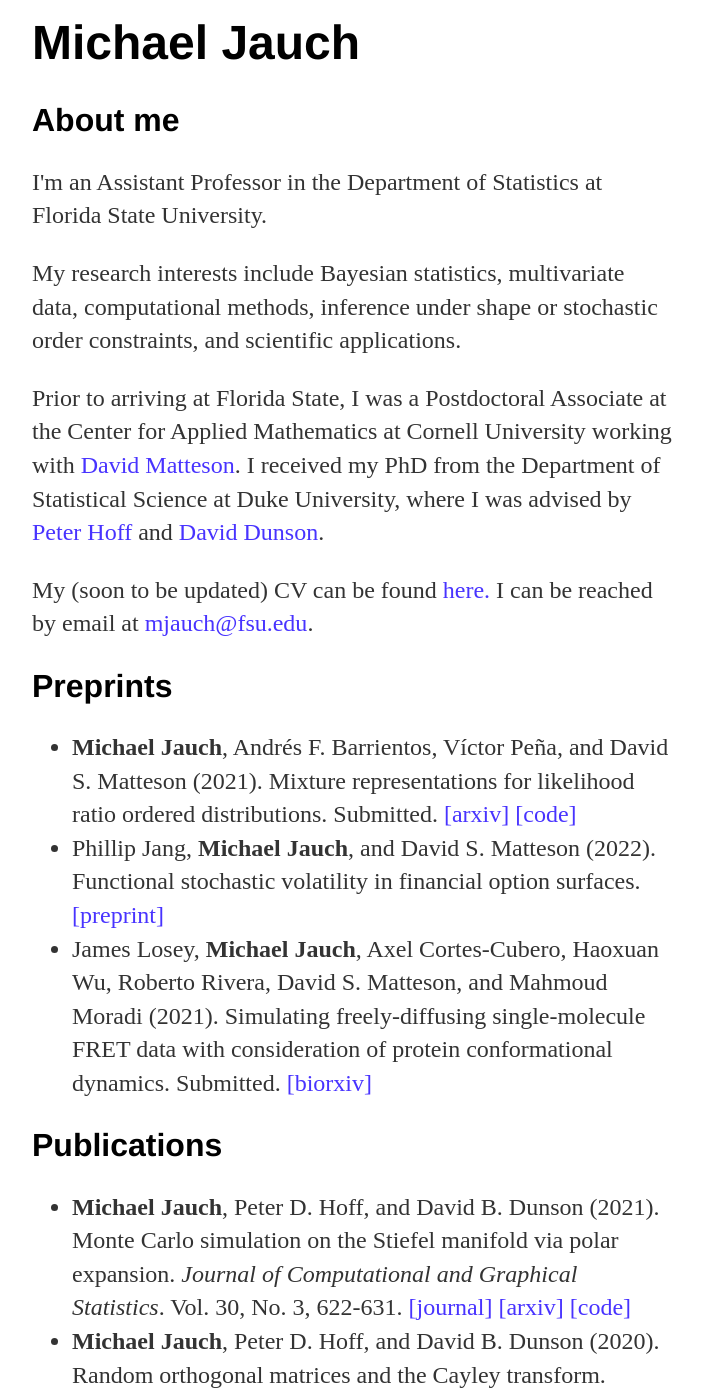
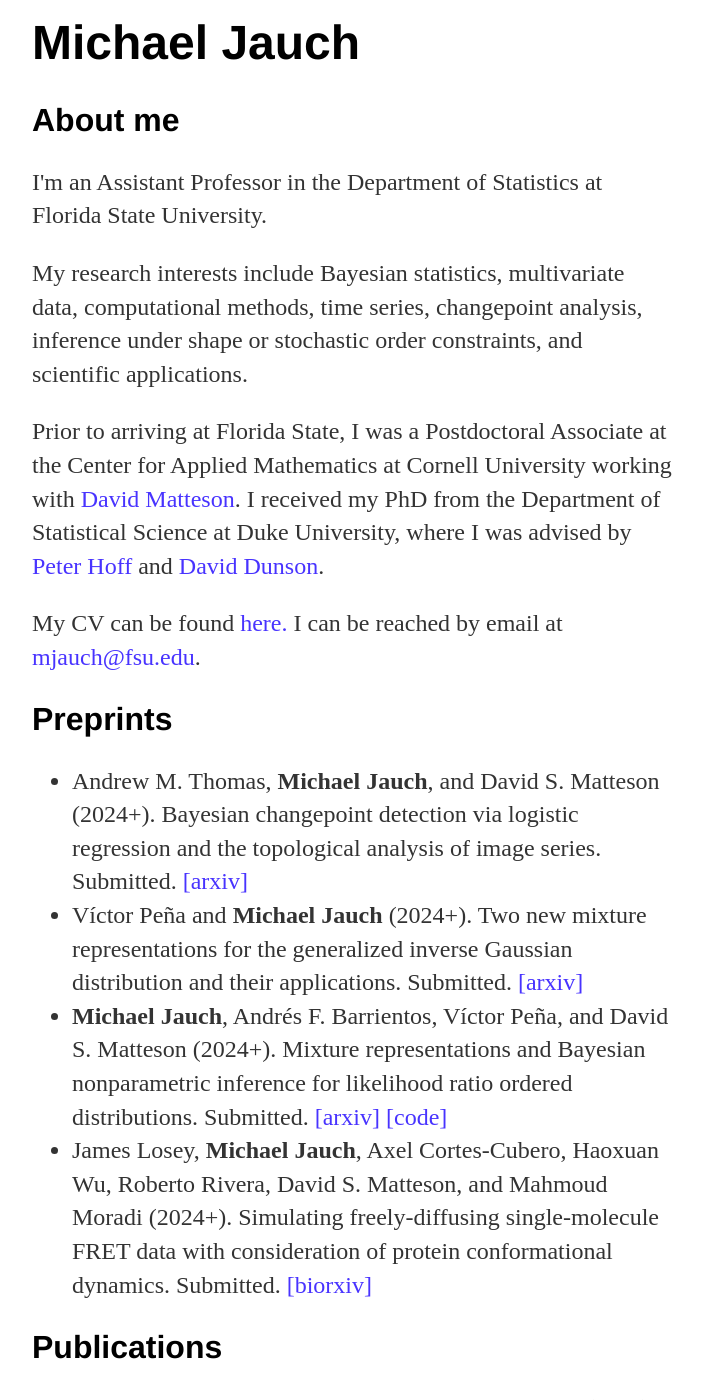
Before and after one commit to michaeljauch/michaeljauch.github.io, a Jekyll site: the page built from index.html, in a window 1280 px wide and 1400 px high, scrolled down 381 px. Shown: the whole window, without its empty margins (288-991 px from the left). Built offline with Jekyll 4.4.1, drawn with Linux system fonts in a browser that asks for light colours; some of the changed text lies outside the part shown.

Commit message:
Updated preprints and papers

```diff
--- a/index.html
+++ b/index.html
@@ -18,7 +18,7 @@ title: Michael Jauch
 
   <p> I'm an Assistant Professor in the Department of Statistics at Florida State University. </p>
 
-  <p> My research interests include Bayesian statistics, multivariate data, computational methods, inference under shape or stochastic order constraints, and scientific applications. </p>
+  <p> My research interests include Bayesian statistics, multivariate data, computational methods, time series, changepoint analysis, inference under shape or stochastic order constraints, and scientific applications. </p>
 
   <p> Prior to arriving at Florida State, I was a Postdoctoral Associate at the Center for Applied Mathematics at Cornell University working with <a href="https://davidsmatteson.com/" style="color:#4833FF;">David Matteson</a>. I received my PhD from the Department of Statistical Science at Duke University, where I was advised by <a href="https://pdhoff.github.io/" style="color:#4833FF;">Peter Hoff</a> and <a href="https://stat.duke.edu/people/david-b-dunson" style="color:#4833FF;">David Dunson</a>. </p>
 
@@ -26,17 +26,21 @@ title: Michael Jauch
 
     <!-- <p>I am particularly interested in multivariate data, time series, functional data, inference under shape or stochastic order constraints, random matrices, computational statistics, and statistical methods for single molecule experiments. </p> -->
 
-	<p>My (soon to be updated) CV can be found <a href="http://michaeljauch.github.io/cv_web.pdf" style="color:#4833FF;">here.</a> I can be reached by email at <a href="mailto:mjauch@fsu.edu" style="color:#4833FF;">mjauch@fsu.edu</a>.<br></p>
+	<p>My CV can be found <a href="http://michaeljauch.github.io/cv_web.pdf" style="color:#4833FF;">here.</a> I can be reached by email at <a href="mailto:mjauch@fsu.edu" style="color:#4833FF;">mjauch@fsu.edu</a>.<br></p>
   <h2>Preprints</h2>
   <ul style="font-size:1.5em; line-height: 1.4em; color: #333;">
-      <li> <b>Michael Jauch</b>, Andrés F. Barrientos, Víctor Peña, and David S. Matteson (2021). Mixture representations for likelihood ratio ordered distributions. Submitted. <a href="https://arxiv.org/abs/2110.04852" style="color:#4833FF;">[arxiv]</a> <a href="https://github.com/michaeljauch/lrmix" style="color:#4833FF;">[code]</a></li>
-      <li> Phillip Jang, <b>Michael Jauch</b>, and David S. Matteson (2022). Functional stochastic volatility in financial option surfaces. <a href="http://michaeljauch.github.io/FSVdraft.pdf" style="color:#4833FF;">[preprint]</a>
+      <li> Andrew M. Thomas, <b>Michael Jauch</b>, and David S. Matteson (2024+). Bayesian changepoint detection via logistic regression and the topological analysis of image series. Submitted. <a href="https://arxiv.org/abs/2401.02917" style="color:#4833FF;">[arxiv]</a>
       </li>
-      <li> James Losey, <b>Michael Jauch</b>, Axel Cortes-Cubero, Haoxuan Wu, Roberto Rivera, David S. Matteson, and Mahmoud Moradi (2021). Simulating freely-diffusing single-molecule FRET data with consideration of protein conformational dynamics. Submitted. <a href="https://www.biorxiv.org/content/10.1101/2021.01.19.427359v2" style="color:#4833FF;">[biorxiv]</a>
+      <li> Víctor Peña and <b>Michael Jauch</b> (2024+). Two new mixture representations for the generalized inverse Gaussian distribution and their applications. Submitted. <a href="https://arxiv.org/abs/2401.00749" style="color:#4833FF;">[arxiv]</a>
+      </li>
+      <li> <b>Michael Jauch</b>, Andrés F. Barrientos, Víctor Peña, and David S. Matteson (2024+). Mixture representations and Bayesian nonparametric inference for likelihood ratio ordered distributions. Submitted. <a href="https://arxiv.org/abs/2110.04852" style="color:#4833FF;">[arxiv]</a> <a href="https://github.com/michaeljauch/lrmix" style="color:#4833FF;">[code]</a></li>
+      <li> James Losey, <b>Michael Jauch</b>, Axel Cortes-Cubero, Haoxuan Wu, Roberto Rivera, David S. Matteson, and Mahmoud Moradi (2024+). Simulating freely-diffusing single-molecule FRET data with consideration of protein conformational dynamics. Submitted. <a href="https://www.biorxiv.org/content/10.1101/2021.01.19.427359v2" style="color:#4833FF;">[biorxiv]</a>
       </li>
   </ul>
 	<h2>Publications</h2>
 	<ul style="font-size:1.5em; line-height: 1.4em; color: #333;">
+      <li> Phillip Jang, <b>Michael Jauch</b>, and David S. Matteson (2022). Functional stochastic volatility in financial option surfaces. <i>Data Science in Science</i>. Vol. 1, No. 1, 6-19. <a href="https://www.tandfonline.com/doi/full/10.1080/26941899.2022.2152764" style="color:#4833FF;">[journal]</a>
+      </li>
       <li> <b>Michael Jauch</b>, Peter D. Hoff, and David B. Dunson (2021). Monte Carlo simulation on the Stiefel manifold via polar expansion. <i>Journal of Computational and Graphical Statistics</i>. Vol. 30, No. 3, 622-631. <a href="https://www.tandfonline.com/doi/full/10.1080/10618600.2020.1859382" style="color:#4833FF;">[journal]</a> <a href="https://arxiv.org/abs/1906.07684" style="color:#4833FF;">[arxiv]</a> <a href="https://github.com/michaeljauch/polar" style="color:#4833FF;">[code]</a></li>
   		<li> <b>Michael Jauch</b>, Peter D. Hoff, and David B. Dunson (2020). Random orthogonal matrices and the Cayley transform. <i>Bernoulli</i>. Vol. 26, No. 2, 1560–1586. <a href="https://projecteuclid.org/euclid.bj/1580461590" style="color:#4833FF;">[journal]</a> <a href="https://arxiv.org/abs/1810.02881" style="color:#4833FF;">[arxiv]</a> <a href="https://github.com/michaeljauch/cayley" style="color:#4833FF;">[code]</a></li>
   		<li> <b>Michael Jauch</b>,  Paolo Giordani, and David B. Dunson (2017). A Bayesian oblique factor model with extension to tensor data. <i>Proceedings of the Conference of the Italian Statistical Society</i>. </li>
```
